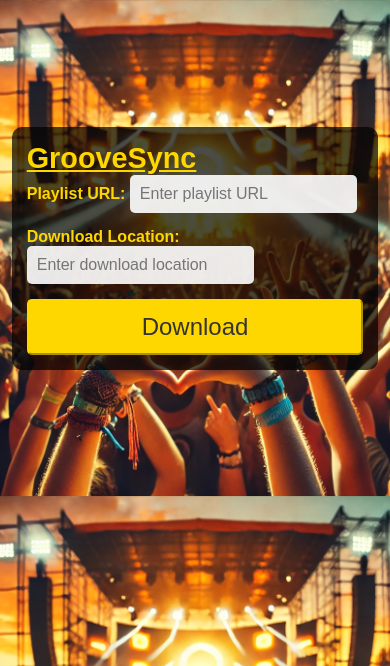
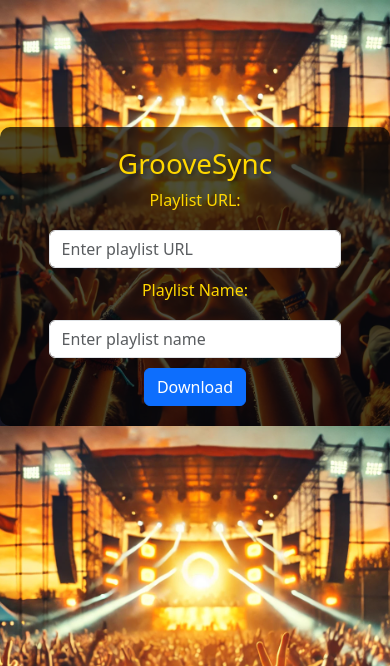
Before and after one commit to wbmccurry20/GrooveSync, a Flask app: page / in a window 390 px wide. Shown: the top 666 px of the page. Run offline with Flask 3, Linux system fonts and the light colour scheme.

Commit message:
update with new feature requests

```diff
--- a/app/routes.py
+++ b/app/routes.py
@@ -1,5 +1,6 @@
 from flask import Flask, render_template, request, jsonify
 from scripts.downloader import download_soundcloud
+import os
 
 def init_routes(app):
     @app.route('/')
@@ -9,11 +10,24 @@
     @app.route('/download', methods=['POST'])
     def download():
         url = request.form.get('playlist_url')
-        download_location = request.form.get('download_location')
+        playlist_name = request.form.get('playlist_name')
 
-        if not url or not download_location:
-            return jsonify({"success": False, "error": "Please provide both the URL and download directory."})
+        if not url or not playlist_name:
+            return jsonify({"success": False, "error": "Please provide both the URL and playlist name."})
 
+        # Define the GrooveSync directory on the desktop
+        groove_sync_dir = os.path.expanduser("~/Desktop/GrooveSync")
+
+        # Ensure the GrooveSync directory exists
+        os.makedirs(groove_sync_dir, exist_ok=True)
+
+        # Create the full path by adding the playlist name as a subdirectory
+        download_location = os.path.join(groove_sync_dir, playlist_name)
+
+        # Ensure the playlist directory exists
+        os.makedirs(download_location, exist_ok=True)
+
+        # Call the download function
         result = download_soundcloud(url, download_location)
 
         if result["success"]:
--- a/static/styles.css
+++ b/static/styles.css
@@ -1,37 +1,37 @@
 body {
-    background-image: url('/static/images/festival_background.jpg');
+    background-image: url('/static/images/festival_background.jpg'); /* Ensure this path is correct */
     background-size: cover;
     background-position: center;
     color: white;
-    font-family: 'Arial', sans-serif;
 }
 
 .container {
     max-width: 600px;
-    margin: 15vh auto;
+    margin-top: 15vh;
     padding: 20px;
-    background-color: rgba(0, 0, 0, 0.7);
+    background-color: rgba(0, 0, 0, 0.7); /* Slightly transparent black background */
     border-radius: 10px;
 }
 
 h1 {
-    font-size: 3rem;
-    color: #FFD700; /* Gold color for the title */
+    font-size: 3.5rem;
+    color: #FFD700 !important; /* Gold color with !important to ensure it applies */
     margin-bottom: 20px;
+    text-shadow: 2px 2px 4px rgba(0, 0, 0, 0.5); /* Optional: Adds a subtle shadow for more contrast */
 }
 
 .form-group label {
-    color: #FFD700; /* Gold color for the labels */
-    font-weight: bold;
+    color: #FFD700; /* Matching label color */
 }
 
 .form-control {
-    background-color: rgba(255, 255, 255, 0.9);
+    background-color: rgba(255, 255, 255, 0.8);
     border: none;
     color: #333;
-    margin-bottom: 15px;
+    padding: 10px 15px;
     font-size: 1rem;
-    padding: 10px;
+    max-width: 80%; /* Adjusts the width of the input boxes */
+    margin: 10px auto; /* Centers the input boxes */
     border-radius: 5px;
 }
 
@@ -42,37 +42,9 @@
     padding: 10px 20px;
     font-size: 1.2rem;
     border-radius: 5px;
-    cursor: pointer;
+    transition: background-color 0.3s ease;
 }
 
 .btn-primary:hover {
     background-color: #FFC300;
 }
-
-/* Apply the gold color to the banner text */
-.navbar-brand {
-    font-size: 2rem;
-    color: #FFD700 !important; /* Gold color for the banner */
-    font-weight: bold;
-}
-
-@media (max-width: 600px) {
-    .container {
-        width: 90%;
-        padding: 15px;
-    }
-
-    h1 {
-        font-size: 2.5rem;
-    }
-
-    .btn-primary {
-        width: 100%;
-        padding: 12px;
-        font-size: 1.5rem;
-    }
-
-    .navbar-brand {
-        font-size: 1.8rem;
-    }
-}
--- a/templates/index.html
+++ b/templates/index.html
@@ -5,18 +5,19 @@
     <meta name="viewport" content="width=device-width, initial-scale=1.0">
     <title>GrooveSync</title>
     <link rel="stylesheet" href="/static/styles.css">
+    <link href="https://cdn.jsdelivr.net/npm/bootstrap@5.3.0/dist/css/bootstrap.min.css" rel="stylesheet">
 </head>
 <body>
     <div class="container text-center">
-        <a class="navbar-brand" href="#">GrooveSync</a>
+        <h1>GrooveSync</h1>
         <form id="download-form" method="POST" action="/download">
             <div class="form-group">
                 <label for="playlist-url" class="form-label">Playlist URL:</label>
                 <input type="text" id="playlist-url" name="playlist_url" class="form-control" placeholder="Enter playlist URL" required>
             </div>
             <div class="form-group">
-                <label for="download-location" class="form-label">Download Location:</label>
-                <input type="text" id="download-location" name="download_location" class="form-control" placeholder="Enter download location" required>
+                <label for="playlist-name" class="form-label">Playlist Name:</label>
+                <input type="text" id="playlist-name" name="playlist_name" class="form-control" placeholder="Enter playlist name" required>
             </div>
             <button type="submit" class="btn btn-primary">Download</button>
         </form>
```
Also changed, not shown: scripts/downloader.py (+8 -10 lines), scripts/rekordbox_xml.py (deleted, +0 -51 lines).
